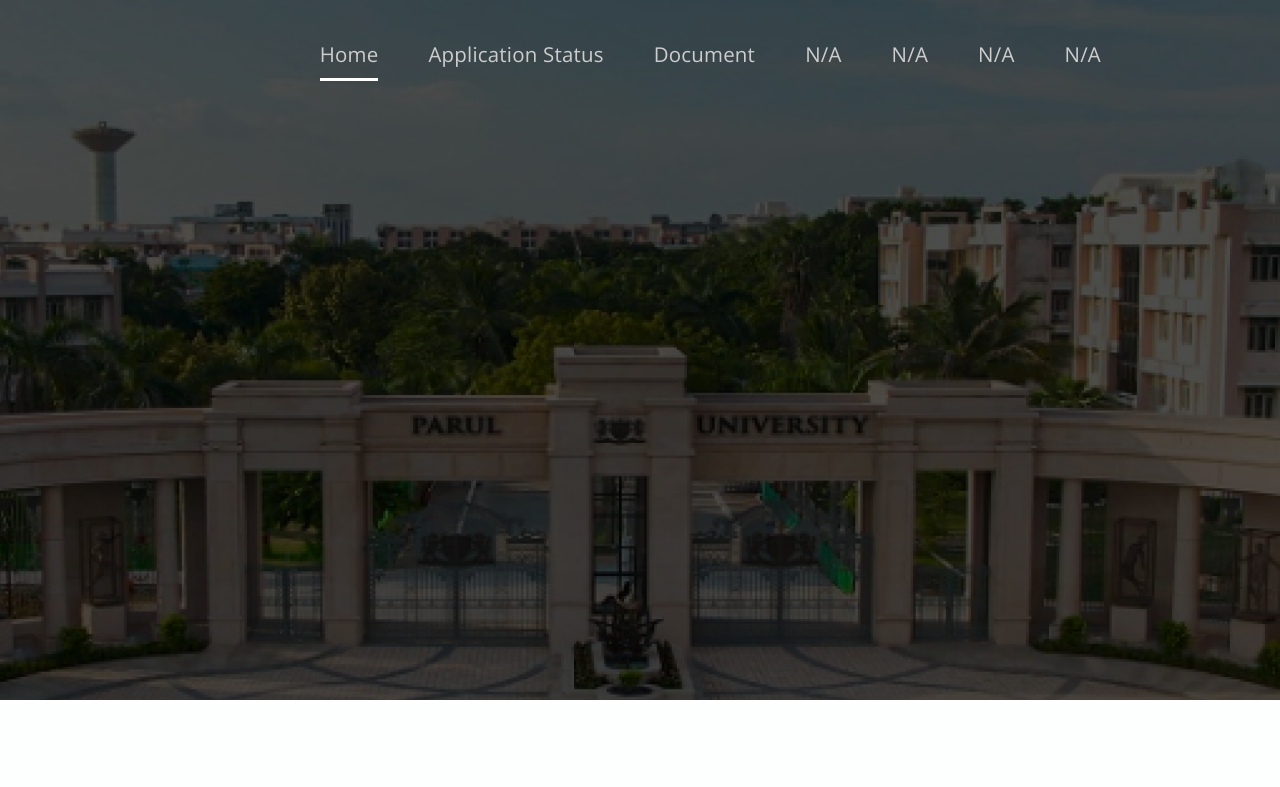
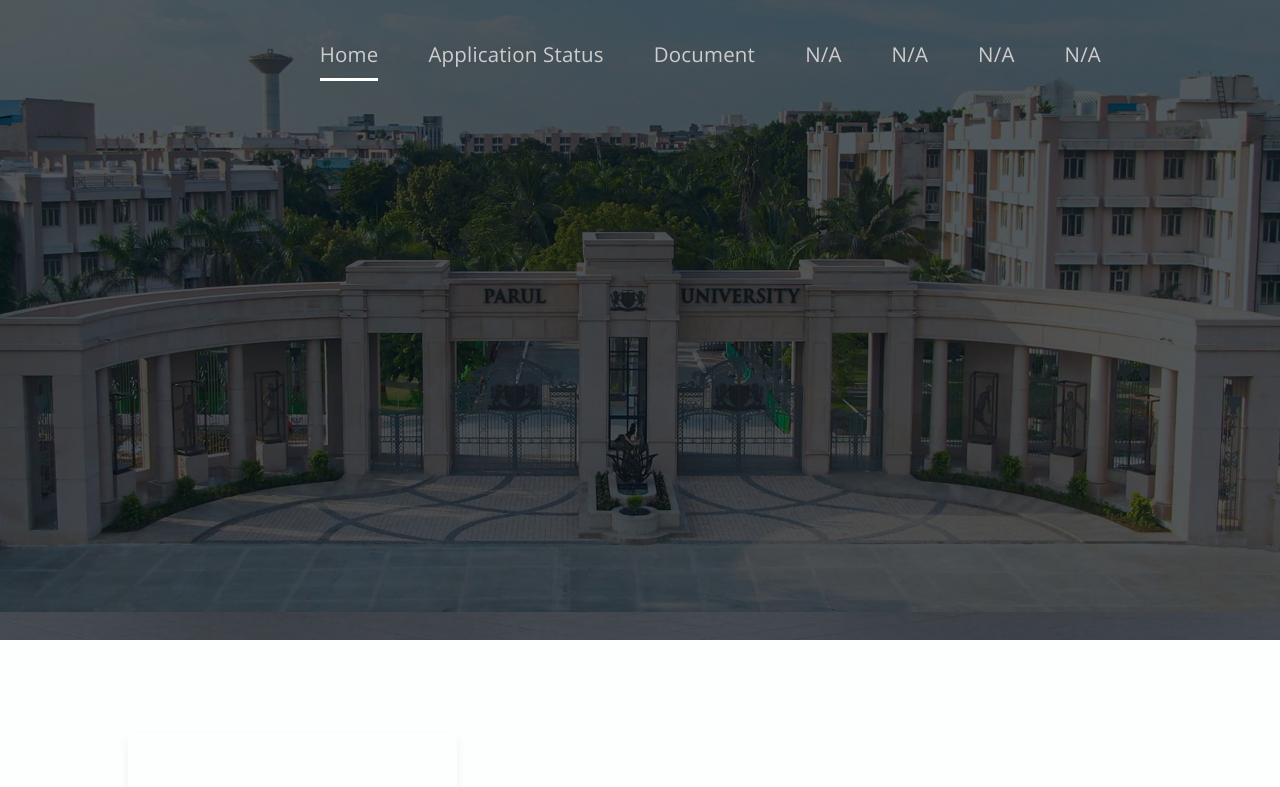
Before and after one commit to Horizon-tech-india/EDC-Frontend, a React (Create React App) app: page /home in a window 1280 px wide. Shown: the top 787 px of the page. Built offline with nearby package versions, Linux system fonts and the light colour scheme; grey boxes are pictures that could not be loaded.

Commit message:
refractor: updated header img

```diff
--- a/src/Pages/Home/components/HeaderImg.jsx
+++ b/src/Pages/Home/components/HeaderImg.jsx
@@ -4,8 +4,10 @@
 
 const HeaderImg = () => {
   return (
-    <div className="image-wrapper">
-        <img src={parul3} />
+    <div className="bgImg1">
+        <div className="bgImg1-overlay">
+
+        </div>
     </div>
   );
 };
--- a/src/Pages/Home/styles/headerImg.scss
+++ b/src/Pages/Home/styles/headerImg.scss
@@ -1,16 +1,35 @@
 
-.image-wrapper {
-    width: 100%;
+// .image-wrapper {
+//     width: 100%;
 
-    & img {
-      width: 100%;
+//     & img {
+//       width: 100%;
 
-      object-fit: cover;
-      @media screen and (min-width: 800px) {
-        height: 700px;
-      }
-      @media screen and (max-width: 500px) {
-        height: 400px;
-      }
-    }
-  }
+//       object-fit: cover;
+//       @media screen and (min-width: 800px) {
+//         height: 700px;
+//       }
+//       @media screen and (max-width: 500px) {
+//         height: 400px;
+//       }
+//     }
+//   }
+
+.bgImg1 {
+
+  width: 100%;
+  /* height: 750px; */
+  height: 80vh;
+  position: relative;
+  background-image: url('../assets/parul4.jpg');
+  background-attachment: fixed;
+  background-size: cover;
+  background-position: center center;
+
+}
+
+.bgImg1-overlay {
+  height: 100%;
+  /* background-color: rgba(6, 16, 25, 0.698); */
+  background-color: rgba(8, 16, 25, 0.698);
+}
--- a/src/Pages/Home/styles/navbar.css
+++ b/src/Pages/Home/styles/navbar.css
@@ -20,8 +20,7 @@
     width: 100%;
     background-color: transparent;
     z-index: 999;
-    padding: 40px 154px 20px 0;
-
+    padding: 40px 154px 40px 0;
   }
 
   .navbar ul {
--- a/src/Pages/Home/styles/section1.css
+++ b/src/Pages/Home/styles/section1.css
@@ -91,9 +91,27 @@
     color: #919FAE;
 }
 
-@media only screen and (max-width: 750px) {
+@media only screen and (max-width: 1100px) {
+    .video-container {
+        width: 60%;
+    }
     .content-items {
         /* flex-direction: column; */
         flex-wrap: wrap;
     }
+
+
+}
+
+@media only screen and (max-width: 750px) {
+    /* .content-items {
+        /* flex-direction: column;
+        flex-wrap: wrap;
+    } */
+
+    .video-container {
+        width: 100%;
+    }
+
+
   }
```
Also changed, not shown: src/Pages/Home/assets/parul4.jpg (added).
